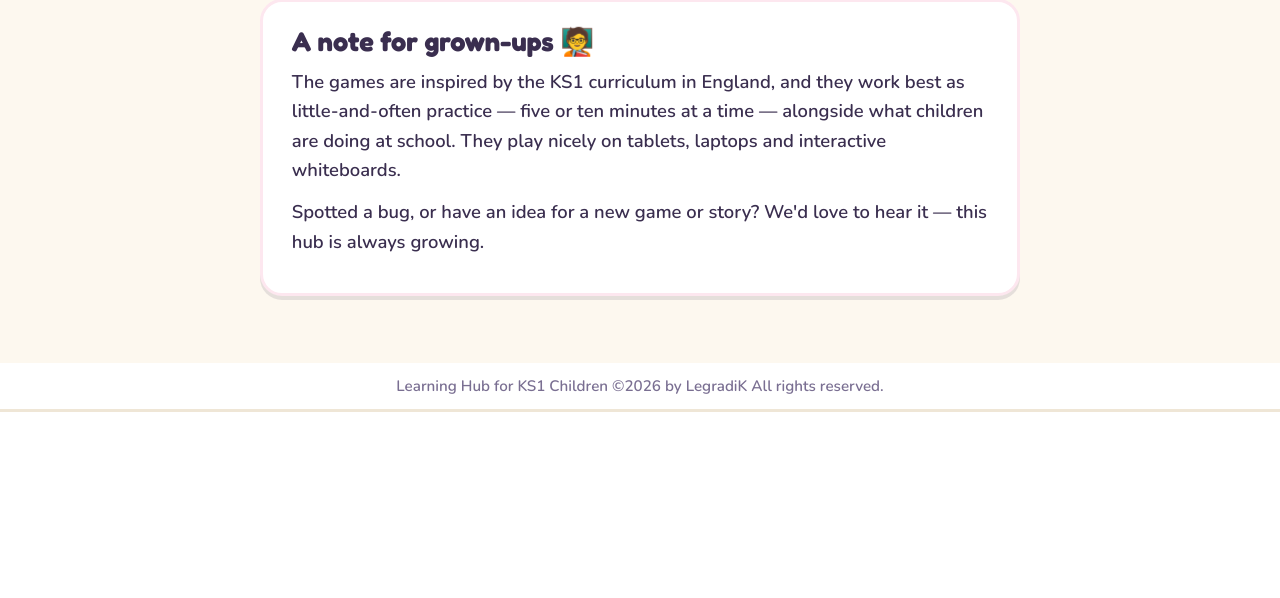
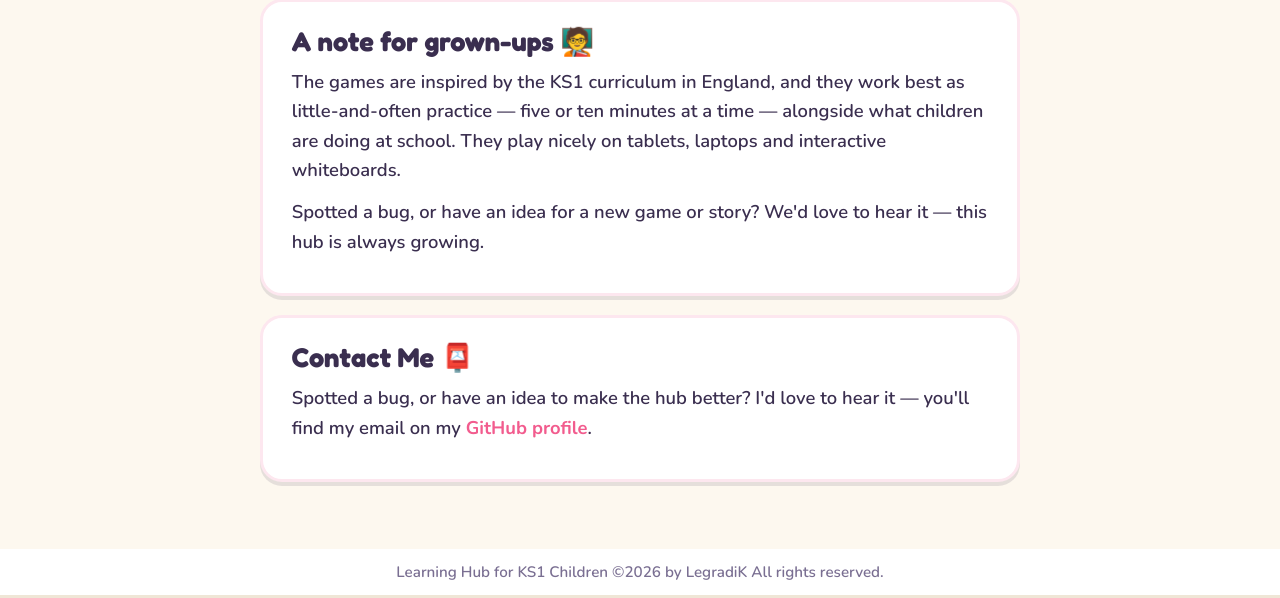
Before and after one commit to LegradiK/ks1_learning_hub, a Flask app: page /about in a window 1280 px wide. Shown: the part 1940-2538 px from the top of the page. Before the commit the page ends 2352 px from the top, so only its background shows below. Run offline with Flask 3, Linux system fonts and the light colour scheme.

Commit message:
changed readme.md file

```diff
--- a/app/static/style.css
+++ b/app/static/style.css
@@ -1917,6 +1917,16 @@ a.about:hover {
 
 .about-section p { margin: 0 0 0.8rem; line-height: 1.6; }
 
+.about-section a {
+  text-decoration: none;
+  color: var(--accent);
+  font-weight: 700;
+}
+
+.about-section a:hover {
+  text-decoration: underline;
+}
+
 .about-list {
   margin: 0.3rem 0 0.8rem;
   padding-left: 1.3rem;
--- a/app/templates/hub/about.html
+++ b/app/templates/hub/about.html
@@ -84,5 +84,13 @@
     </p>
   </section>
 
+  <section class="about-section">
+    <h2>Contact Me 📮</h2>
+    <p>
+      Spotted a bug, or have an idea to make the hub better? I'd love to hear it — you'll find my email on my
+      <a href="https://github.com/LegradiK" target="_blank" rel="noopener noreferrer">GitHub profile</a>.
+    </p>
+  </section>
+
 </div>
 {% endblock %}
```
Also changed, not shown: README.md.
